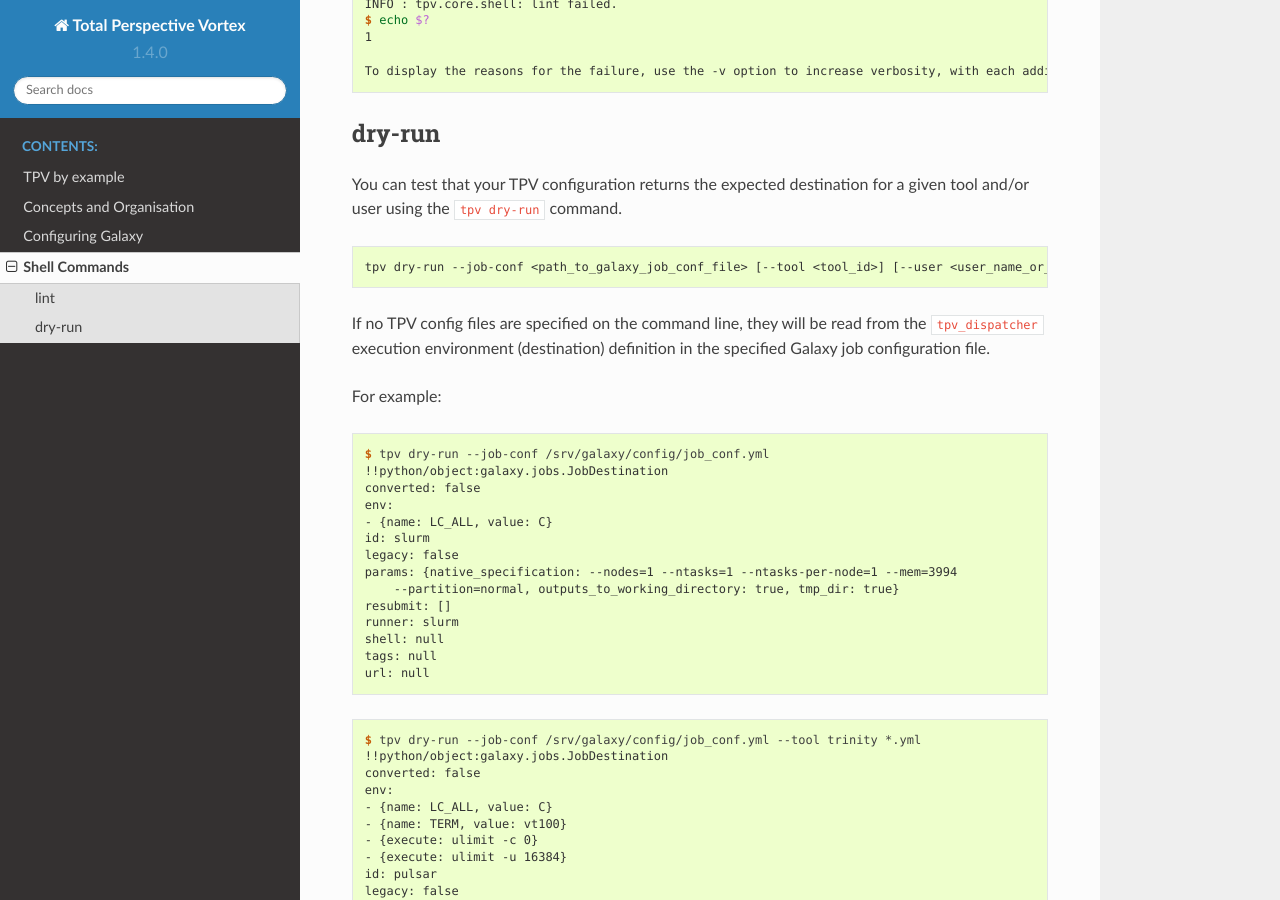
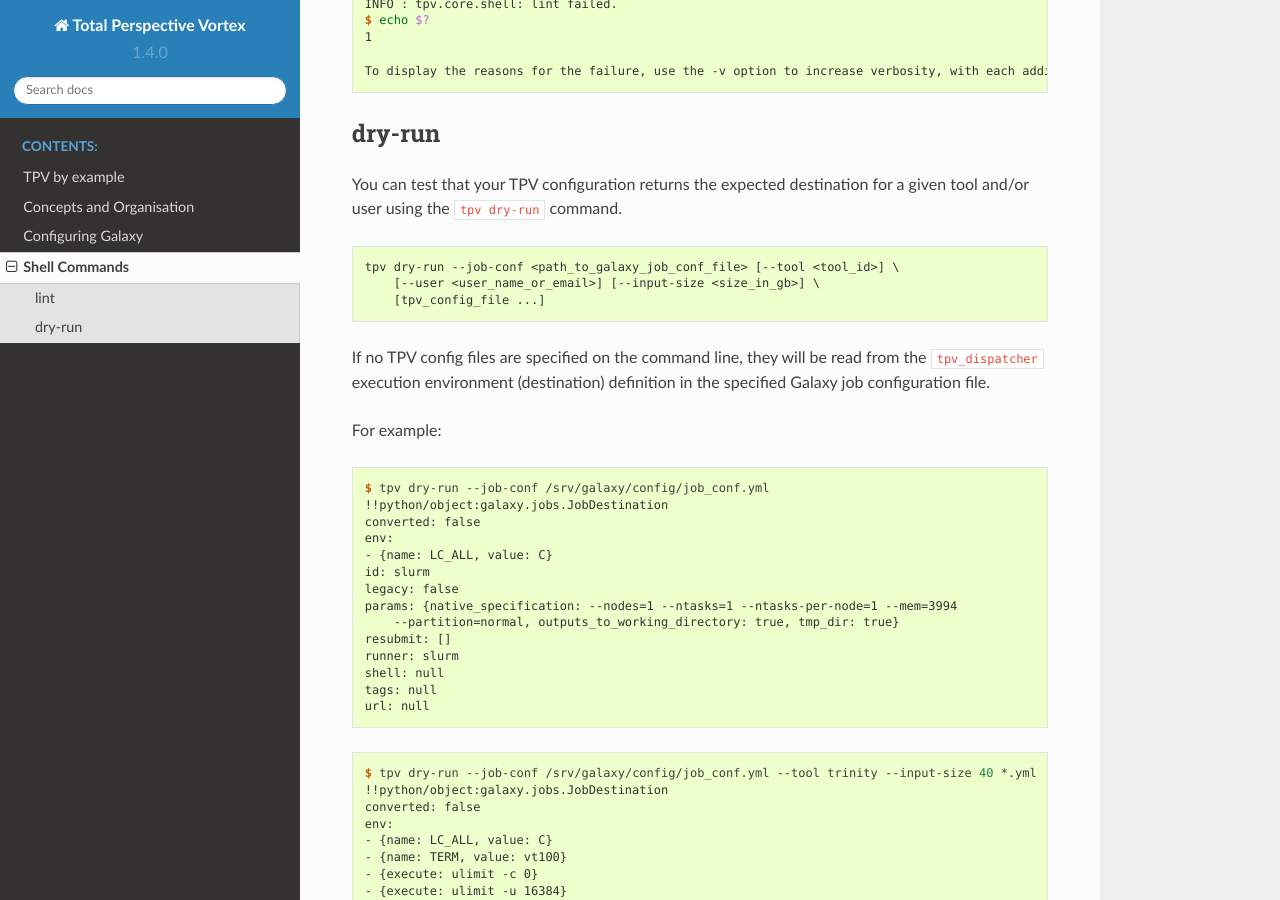
Before and after one commit to galaxyproject/total-perspective-vortex, a Sphinx documentation site: the page built from docs/topics/shell_commands.rst, in a window 1280 px wide and 900 px high, scrolled down 865 px. Built offline with Sphinx 7.4.7 and the Read the Docs theme 2.0.0, drawn with Linux system fonts in a browser that asks for light colours.

Commit message:
Add `--input-size` param to `dry-run`

```diff
--- a/docs/topics/shell_commands.rst
+++ b/docs/topics/shell_commands.rst
@@ -54,7 +54,9 @@ dry-run`` command.
 
 .. code-block:: console
 
-    tpv dry-run --job-conf <path_to_galaxy_job_conf_file> [--tool <tool_id>] [--user <user_name_or_email>] [tpv_config_file ...]
+    tpv dry-run --job-conf <path_to_galaxy_job_conf_file> [--tool <tool_id>] \
+        [--user <user_name_or_email>] [--input-size <size_in_gb>] \
+        [tpv_config_file ...]
 
 If no TPV config files are specified on the command line, they will be read from the ``tpv_dispatcher`` execution
 environment (destination) definition in the specified Galaxy job configuration file.
@@ -80,7 +82,7 @@ For example:
 
 .. code-block:: console
 
-    $ tpv dry-run --job-conf /srv/galaxy/config/job_conf.yml --tool trinity *.yml
+    $ tpv dry-run --job-conf /srv/galaxy/config/job_conf.yml --tool trinity --input-size 40 *.yml
     !!python/object:galaxy.jobs.JobDestination
     converted: false
     env:
```
Also changed, not shown: 1 other file.
